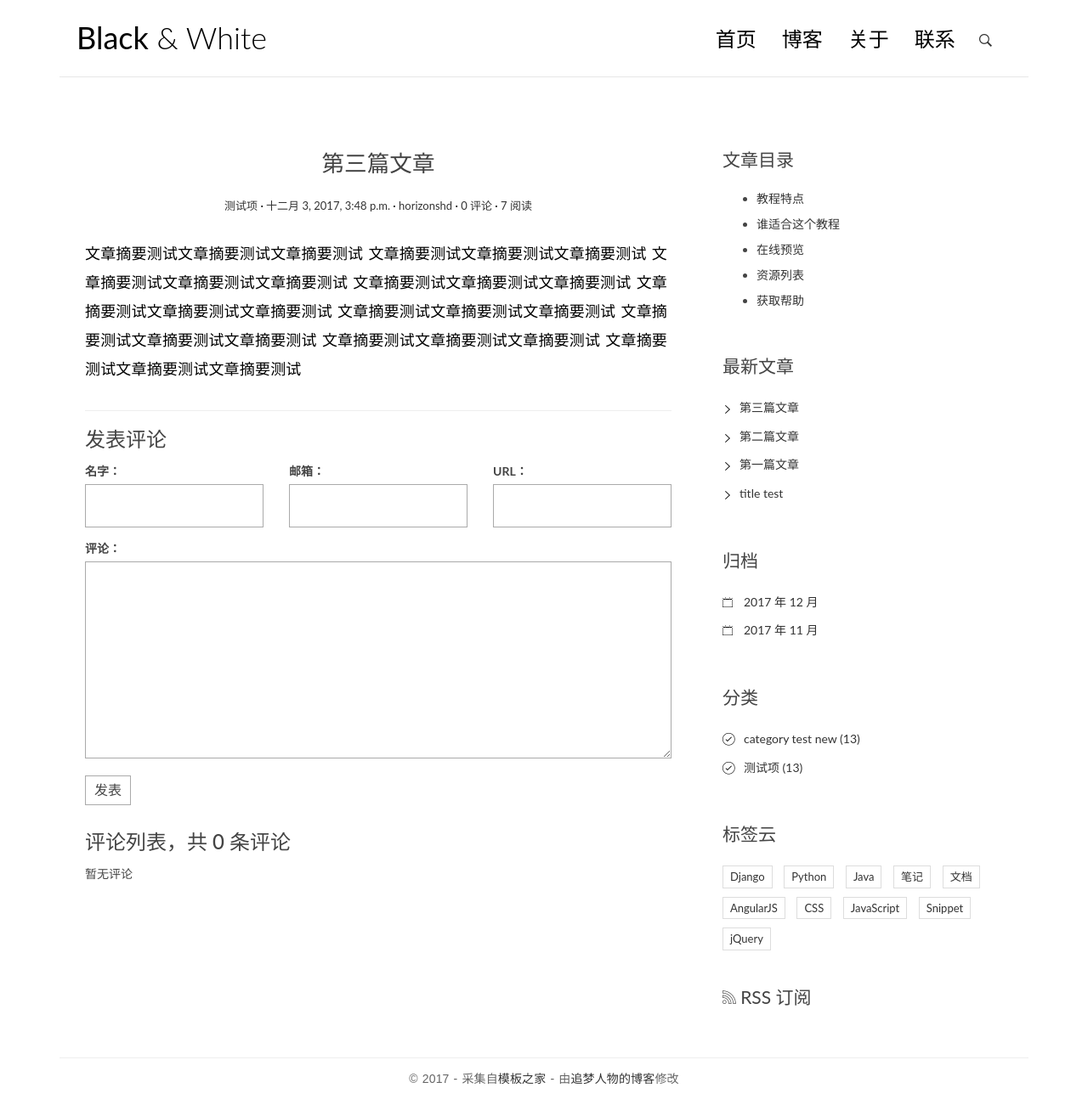
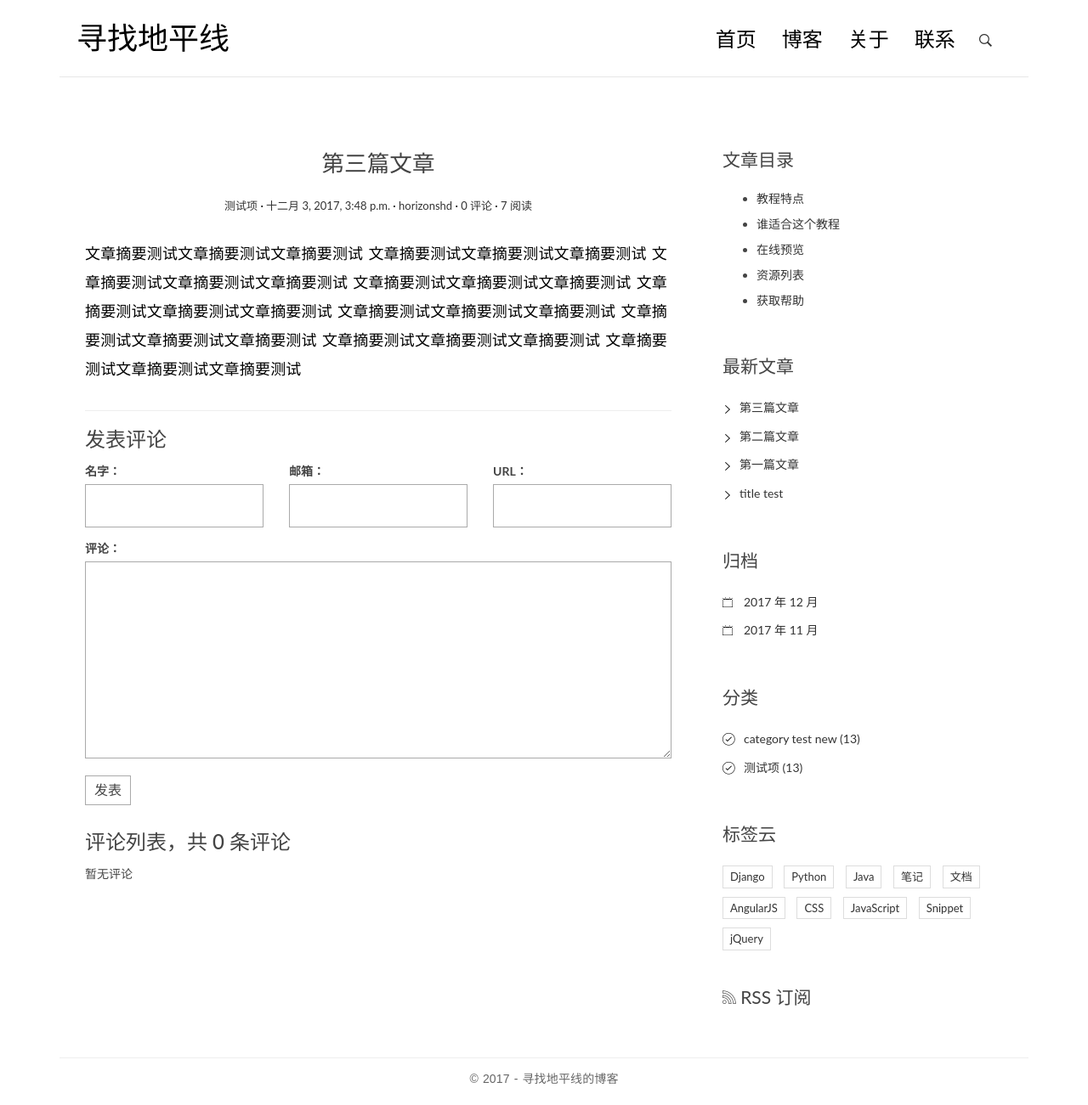
Before and after one commit to horizonshd/django-blog, a Django app: page /post/4/ in a window 1280 px wide. Shown: the whole page at 85% size. Run offline with Django 3.2, Linux system fonts and the light colour scheme; data comes from the database, SQL or seed files in the repository; some libraries are stand-ins or nearby versions.

Commit message:
modified some urls and words on 2017-12-03

```diff
--- a/templates/base.html
+++ b/templates/base.html
@@ -4,7 +4,7 @@
 <!DOCTYPE html>
 <html>
 <head>
-    <title>Black &amp; White</title>
+    <title>寻找地平线</title>
 
     <!-- meta -->
     <meta charset="UTF-8">
@@ -31,7 +31,7 @@
         <div class="row">
             <div class="col-md-4 col-sm-5 col-xs-8">
                 <div class="logo">
-                    <h1><a href="{% url 'blog:index' %}"><b>Black</b> &amp; White</a></h1>
+                    <h1><a href="{% url 'blog:index' %}"><b>寻找地平线</b></a></h1>
                 </div>
             </div><!-- col-md-4 -->
             <div class="col-md-8 col-sm-7 col-xs-4">
@@ -65,7 +65,7 @@
     </header>
 </div>
 <div class="copyrights">Collect from <a href="http://www.cssmoban.com/">网页模板</a></div>
-<div class="copyrights">Modified by <a href="http://zmrenwu.com/">追梦人物的博客</a></div>
+<div class="copyrights">Modified by <a href="http://horizonshd.com/">寻找地平线的博客</a></div>
 
 <div class="content-body">
     <div class="container">
@@ -127,10 +127,7 @@
     <div class="container">
         <div class="row">
             <div class="col-md-12">
-                <p class="copyright">&copy 2017 - 采集自<a href="http://www.cssmoban.com/"
-                                                        target="_blank" title="模板之家">模板之家</a>
-                    - 由<a href="http://zmrenwu.com/" title="网页模板" target="_blank">追梦人物的博客</a>修改
-                </p>
+                <p class="copyright">&copy 2017 - 寻找地平线的博客</p>
             </div>
         </div>
     </div>
```
